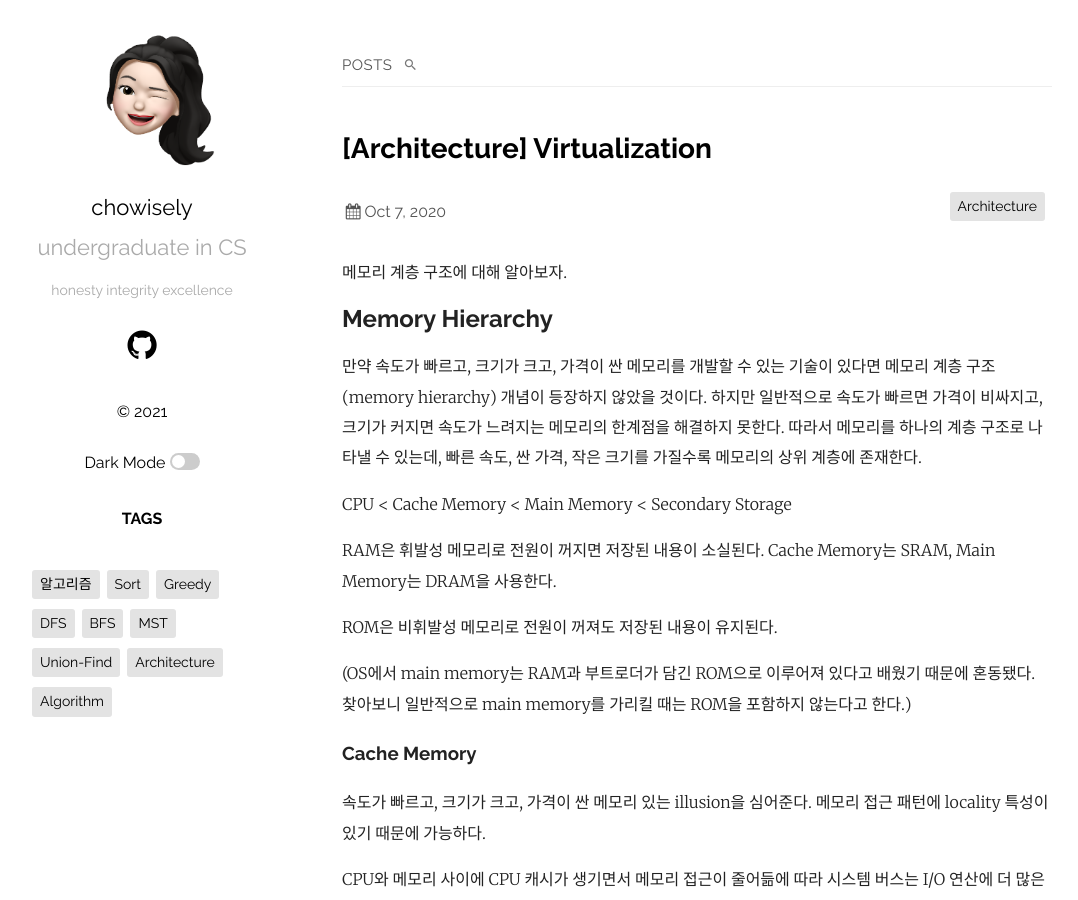
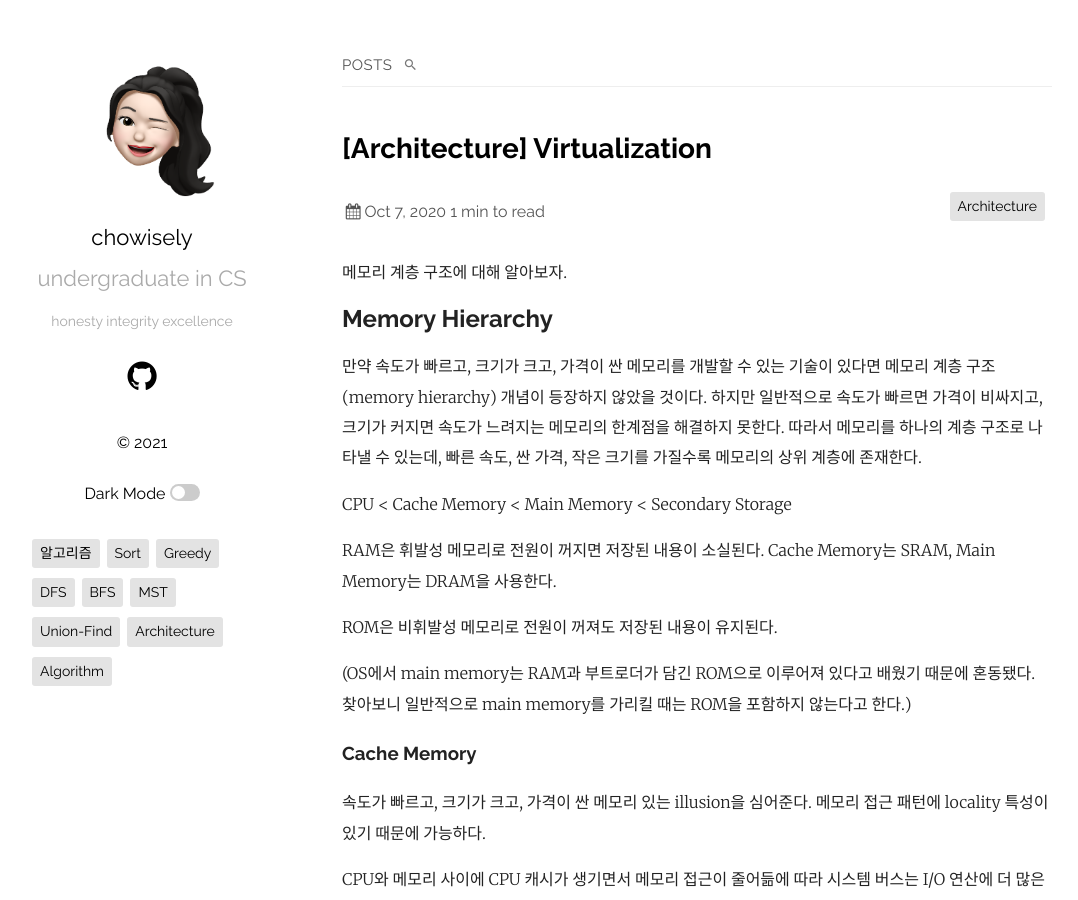
Before and after one commit to chowisely/chowisely.github.io, a Jekyll site: the page built from _posts/2020-10-07-ComputerArchitecture-MemoryHierarchy.md, in a window 1280 px wide and 900 px high. Shown: the whole window, without its empty margins (73-1151 px from the left). Built offline with Jekyll 4.4.1, drawn with Linux system fonts in a browser that asks for light colours; some web fonts are replaced; comment, search, counter and statistics services are not loaded.

Commit message:
customize theme

```diff
--- /dev/null
+++ b/_includes/reading-time.html
@@ -0,0 +1,6 @@
+{% capture words %}
+{{ content | number_of_words | minus: 180 }}
+{% endcapture %}
+{% unless words contains '-' %}
+{{ words | plus: 150 | divided_by: 150 | append: ' min to read' }}
+{% endunless %}
--- a/_layouts/default.html
+++ b/_layouts/default.html
@@ -23,6 +23,7 @@
       }
     });
   </script>
+  <link href="http://cdn.jsdelivr.net/gh/joungkyun/font-d2coding/d2coding.css" rel="stylesheet" type="text/css">
 </head>
 
 {%- if site.plainwhite.condensed_mobile contains page.layout -%}
@@ -51,7 +52,7 @@
       {%- if site.plainwhite.tagline -%}
       <p class="tagline">{{ site.plainwhite.tagline }}</p>
       {%- endif -%}
-      {%- if site.plainwhite.tagline -%}
+      {%- if site.plainwhite.motto -%}
       <p class="motto">{{ site.plainwhite.motto }}</p>
       {%- endif -%}
       </div>
@@ -185,7 +186,6 @@
       {% endcapture %}
       {{ footer }}
 
-      <h4>TAGS</h4>
       <div class="tag-collections">
         {% for tag in site.data.tags %}
             <span class="tag" data-tag="{{tag}}">{{ site.data.format[tag] }}</span>
@@ -193,6 +193,7 @@
       </div>
 
     </section>
+
     <section class="content">
       {{ content }}
     </section>
--- a/_layouts/post.html
+++ b/_layouts/post.html
@@ -22,7 +22,9 @@ layout: default
     <h2 class="post-title">{{ page.title | escape }}</h2>
   </a>
   <div class="post-meta">
-    <div class="post-date"><i class="icon-calendar"></i>{{ page.date | date: date_format }}</div>
+    <div class="post-date">
+      <i class="icon-calendar"></i>{{ page.date | date: date_format }} {% include reading-time.html %}
+    </div>
     {%- if page.tags.size > 0 -%}
     <ul class="post-tags">
       {% if page.tags %}
```
Also changed, not shown: 17 other files.
